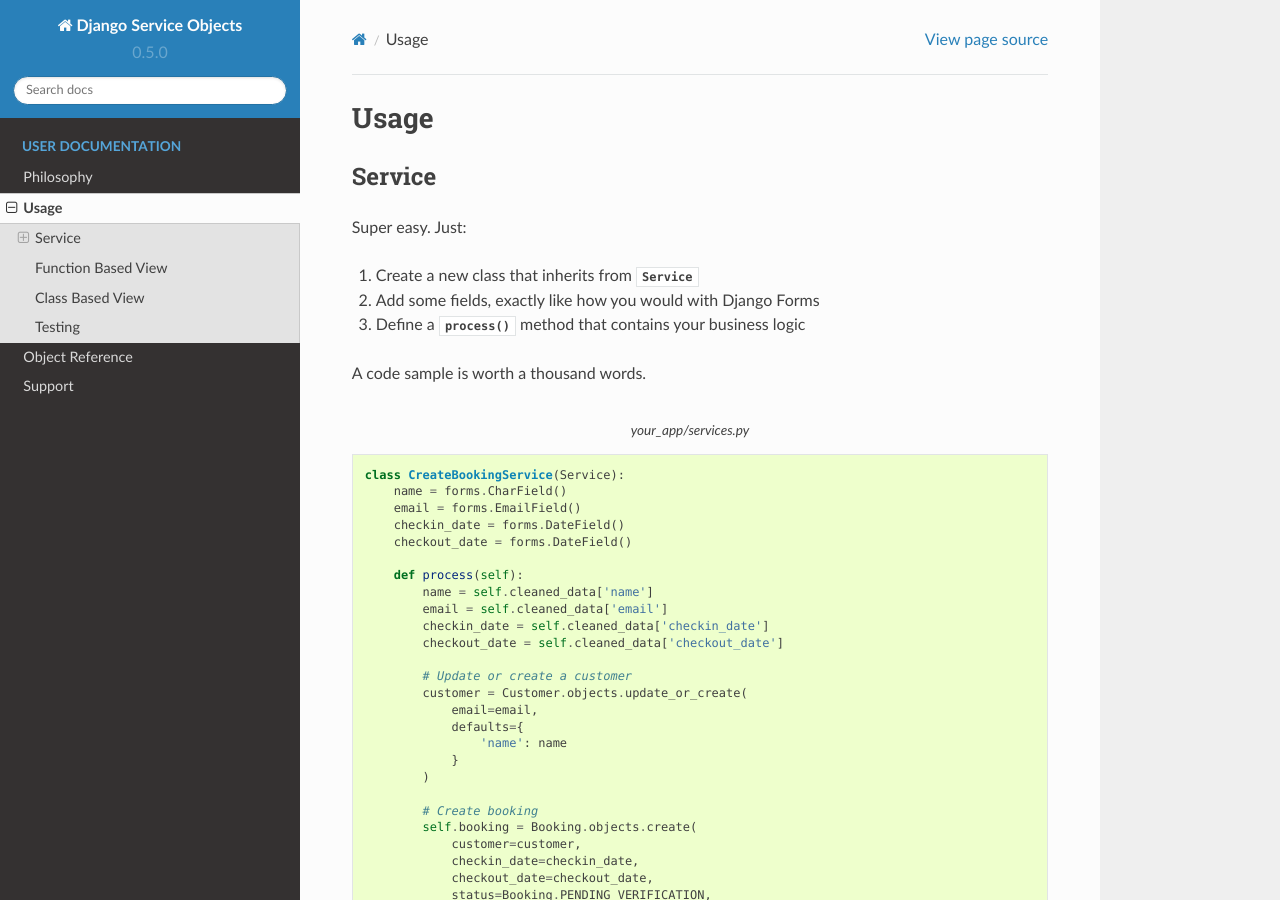
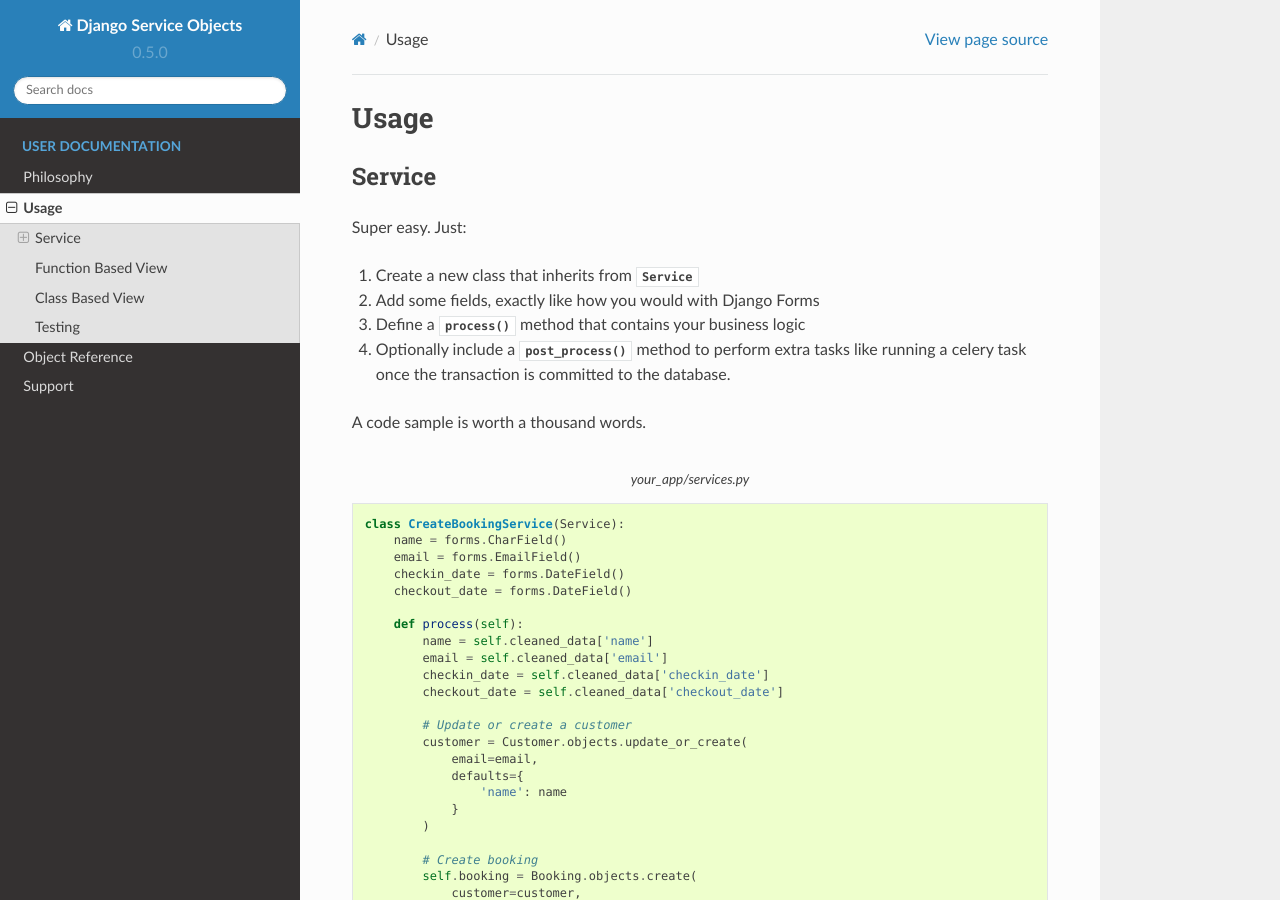
Before and after one commit to mixxorz/django-service-objects, a Sphinx documentation site: the page built from docs/pages/usage.rst, in a window 1280 px wide and 900 px high. Built offline with Sphinx 7.4.7 and the Read the Docs theme 2.0.0, drawn with Linux system fonts in a browser that asks for light colours.

Commit message:
Updated the docs.

```diff
--- a/docs/pages/usage.rst
+++ b/docs/pages/usage.rst
@@ -10,6 +10,9 @@ Super easy. Just:
 1. Create a new class that inherits from :class:`Service`
 2. Add some fields, exactly like how you would with Django Forms
 3. Define a :func:`process` method that contains your business logic
+4. Optionally include a :func:`post_process` method to perform extra tasks
+   like running a celery task once the transaction is committed to the database.
+
 
 A code sample is worth a thousand words.
 
```
